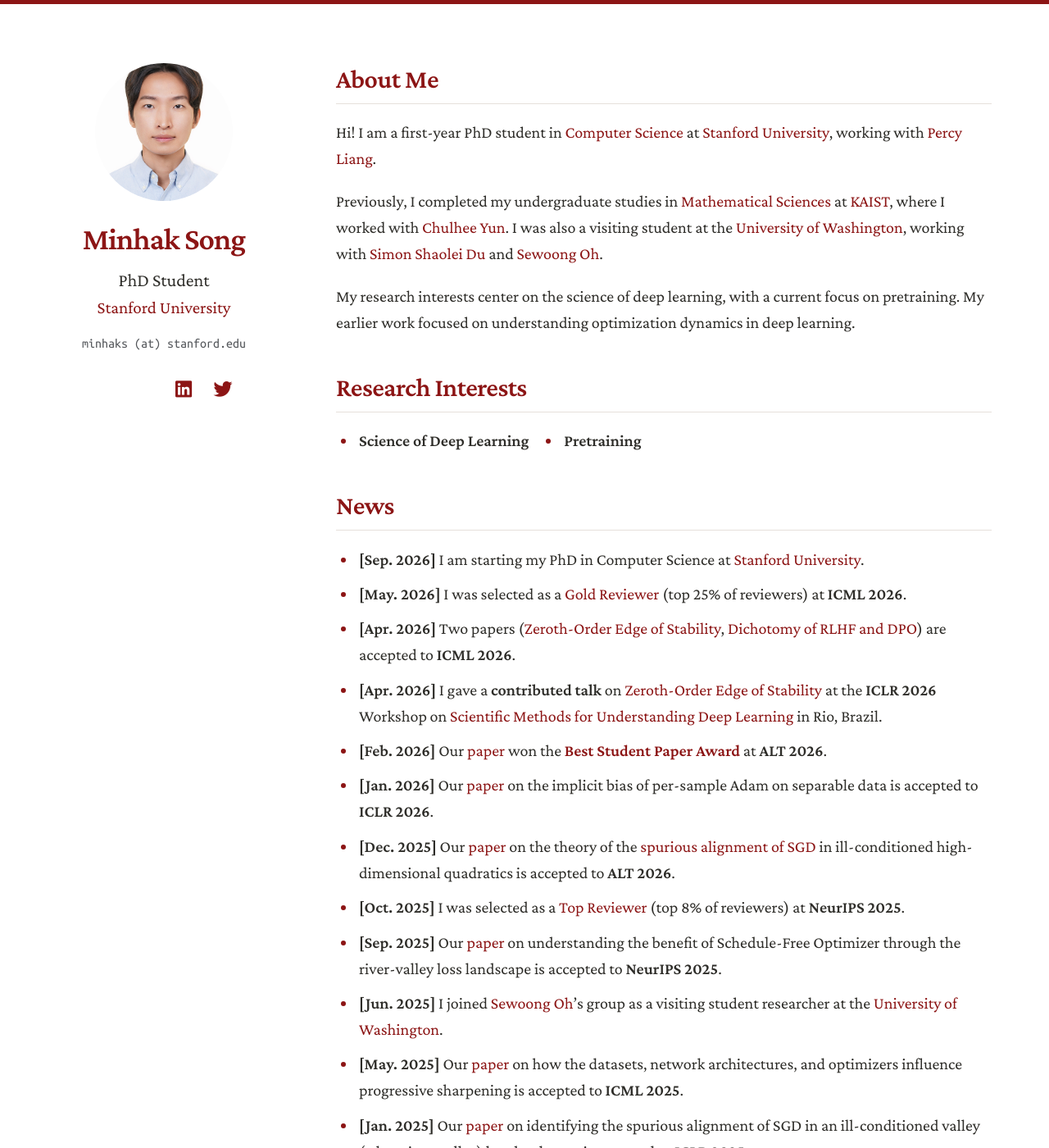
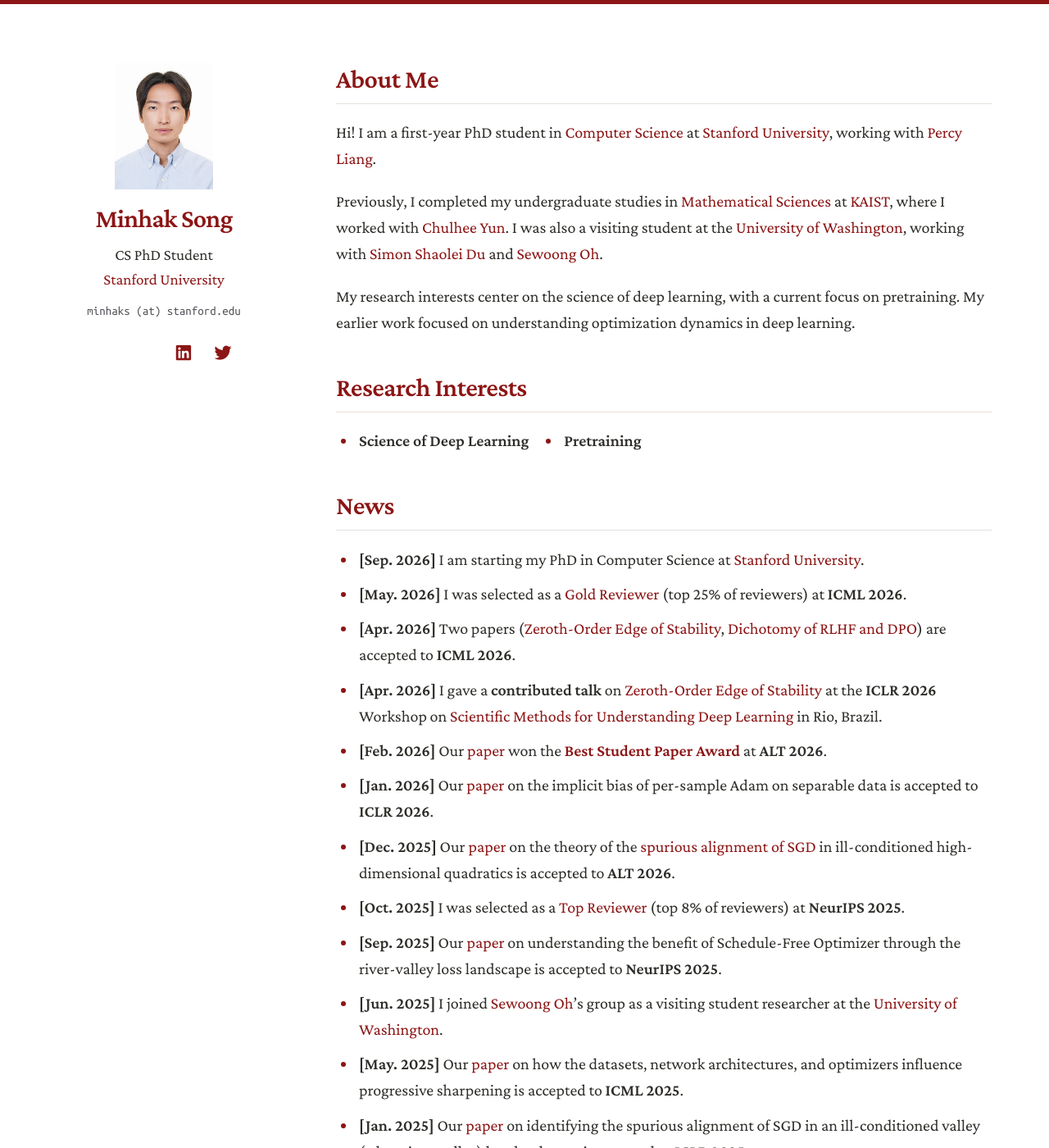
Before and after one commit to songminhak/songminhak.github.io, a Jekyll site: the page built from index.md, in a window 1280 px wide and 1400 px high. Shown: the whole window at 82% size. Built offline with Jekyll 4.4.1, drawn with Linux system fonts in a browser that asks for light colours; nearby versions of some CDN libraries; a style sheet for code colours, icons or effects is not loaded; our own code applies the rules of GitHub Pages for plain Markdown files.

Commit message:
Refine profile sizing and preserve full portrait

```diff
--- a/_config.yml
+++ b/_config.yml
@@ -1,7 +1,7 @@
 # Basic Information
 title: Minhak Song
 title_KR: 송민학
-position: PhD Student
+position: CS PhD Student
 affiliation: Stanford University
 affiliation_link: https://www.stanford.edu/
 email: minhaks (at) stanford.edu
--- a/_layouts/homepage.html
+++ b/_layouts/homepage.html
@@ -41,7 +41,7 @@
       <header class="profile">
 
         {% if site.avatar %}
-        <img class="avatar" src="{{ site.avatar }}" alt="{{ site.title }}" width="168" height="168" />
+        <img class="avatar" src="{{ site.avatar }}" alt="{{ site.title }}" width="413" height="531" />
         {% endif %}
 
         <h1>{{ site.title }}</h1>
--- a/_sass/minimal-light-no-dark-mode.scss
+++ b/_sass/minimal-light-no-dark-mode.scss
@@ -51,7 +51,7 @@
 }
 h1 {
   margin: 0 0 0.75rem;
-  font-size: 38px;
+  font-size: 32px;
   letter-spacing: -0.025em;
 }
 h2 {
@@ -79,19 +79,18 @@
 }
 .profile { position: sticky; top: 48px; text-align: center; }
 .avatar {
-  width: 168px;
-  height: 168px;
-  margin: 0 auto 1.5rem;
-  border-radius: 50%;
-  object-fit: cover;
+  width: 120px;
+  height: auto;
+  margin: 0 auto 1rem;
+  object-fit: contain;
 }
-.profile-position { margin: 0 0 0.1rem; font-size: 22px; line-height: 1.4; }
-.profile-affiliation { margin: 0 0 0.9rem; font-size: 21px; }
+.profile-position { margin: 0 0 0.1rem; font-size: 19px; line-height: 1.4; }
+.profile-affiliation { margin: 0 0 0.75rem; font-size: 19px; }
 .profile-email {
   margin: 0;
   color: var(--color-muted);
   font-family: "Ubuntu Mono", ui-monospace, monospace;
-  font-size: 16px;
+  font-size: 15px;
   overflow-wrap: anywhere;
 }
 .social-icons {
@@ -99,7 +98,7 @@
   flex-wrap: wrap;
   justify-content: center;
   gap: 0.25rem;
-  margin-top: 1.25rem;
+  margin-top: 1rem;
 }
 .social-icons a {
   display: inline-flex;
@@ -108,7 +107,7 @@
   width: 44px;
   height: 44px;
   border-radius: 50%;
-  font-size: 23px;
+  font-size: 21px;
 }
 .social-icons a:hover { background: var(--color-accent-soft); text-decoration: none; }
 
@@ -166,12 +165,12 @@
     margin-top: 40px;
   }
   .profile { position: static; }
-  .avatar { width: 144px; height: 144px; margin-bottom: 1.1rem; }
+  .avatar { width: 108px; }
 }
 @media screen and (max-width: 480px) {
   body { font-size: 19px; line-height: 1.55; }
   .wrapper { width: calc(100% - 40px); margin: 32px auto 48px; gap: 36px; }
-  h1 { font-size: 36px; }
+  h1 { font-size: 30px; }
   h2 { margin-top: 2.25rem; font-size: 29px; }
   #research-interests + ul { display: block; }
   #research-interests + ul li + li { margin-top: 0.35rem; }
```
